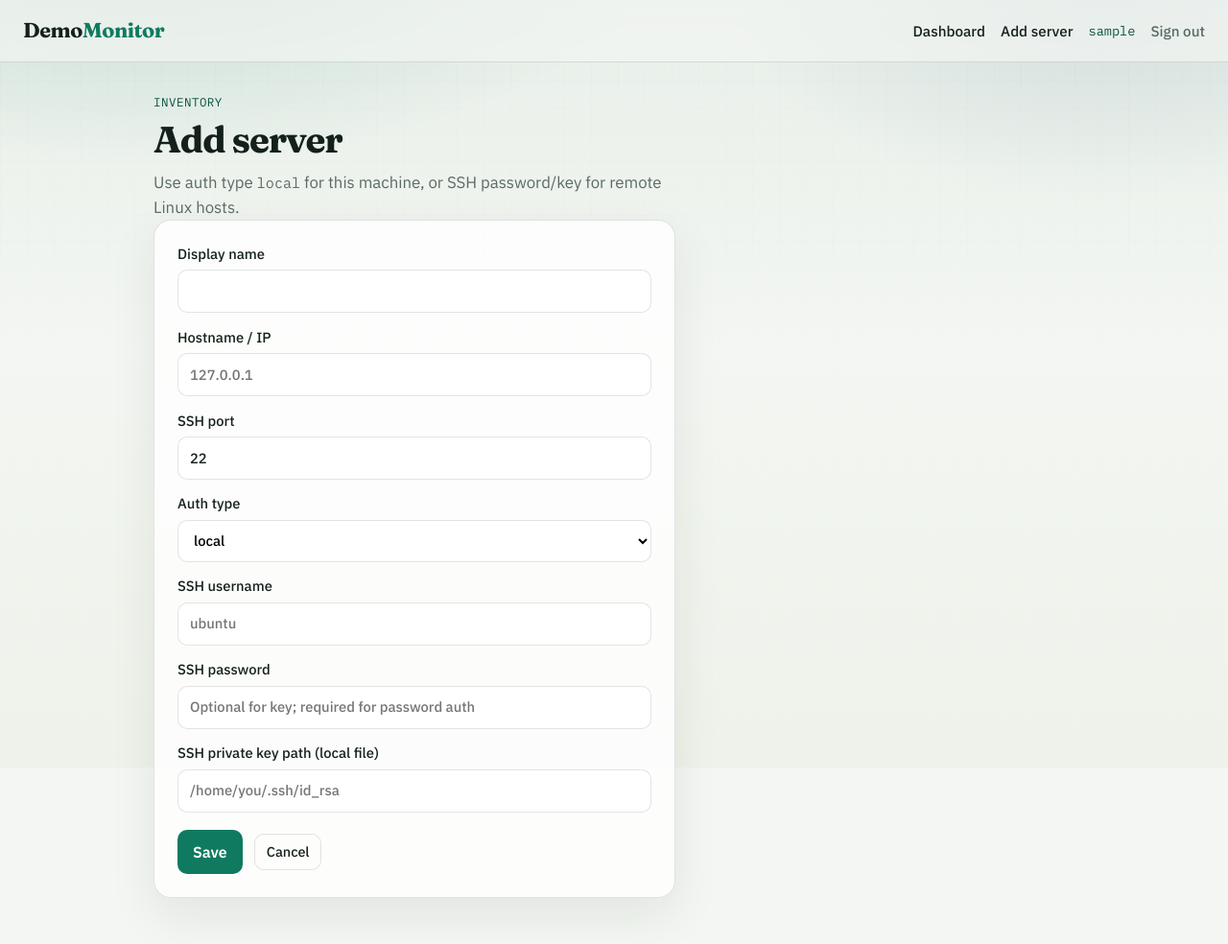
After one commit to Gangapratheep/Cursor_Training, a Flask app: page /servers/new in a window 1280 px wide. The commit adds this page. Shown: the whole page at 96% size. Run offline with Flask 3, Linux system fonts and the light colour scheme; the visitor is signed in with stand-in values (Sample User, id 1).

Commit message:
Add server inventory CRUD for Phase 2.
Introduce Server model, authenticated create/edit/delete routes, dashboard listing, docs, and tests that assert SSH secrets are never echoed in responses.

Co-authored-by: Cursor <cursoragent@cursor.com>

```diff
--- a/app.py
+++ b/app.py
@@ -1,6 +1,7 @@
 from __future__ import annotations
 
 import os
+import re
 from functools import wraps
 from pathlib import Path
 from typing import Optional
@@ -16,7 +17,7 @@ from flask import (
     url_for,
 )
 
-from models import User, db
+from models import Server, User, db
 
 BASE_DIR = Path(__file__).resolve().parent
 load_dotenv(BASE_DIR / ".env")
@@ -31,7 +32,6 @@ def create_app(test_config: Optional[dict] = None) -> Flask:
         f"sqlite:///{BASE_DIR / 'instance' / 'monitoring.db'}"
     )
     app.config["SQLALCHEMY_TRACK_MODIFICATIONS"] = False
-    # Session cookie: HttpOnly by default in Flask; harden for demo
     app.config["SESSION_COOKIE_HTTPONLY"] = True
     app.config["SESSION_COOKIE_SAMESITE"] = "Lax"
 
@@ -40,7 +40,6 @@ def create_app(test_config: Optional[dict] = None) -> Flask:
 
     Path(app.instance_path).mkdir(parents=True, exist_ok=True)
     if app.config["SQLALCHEMY_DATABASE_URI"].startswith("sqlite:///"):
-        # Ensure instance dir exists for default path
         (BASE_DIR / "instance").mkdir(parents=True, exist_ok=True)
 
     db.init_app(app)
@@ -75,6 +74,75 @@ def login_required(view):
     return wrapped
 
 
+def _safe_key_path(raw: str) -> Optional[str]:
+    path = (raw or "").strip()
+    if not path:
+        return None
+    # Reject traversal and shell metacharacters (demo hardening)
+    if ".." in Path(path).parts or re.search(r"[;\|&`$]", path):
+        raise ValueError("Invalid key path.")
+    return path
+
+
+def _apply_server_form(server: Server, *, is_create: bool) -> Optional[str]:
+    """Apply form fields onto server. Returns error message or None."""
+    display_name = (request.form.get("display_name") or "").strip()
+    hostname = (request.form.get("hostname") or "").strip()
+    auth_type = (request.form.get("auth_type") or "password").strip()
+    ssh_username = (request.form.get("ssh_username") or "").strip()
+
+    if not display_name or not hostname:
+        return "Display name and hostname are required."
+    if auth_type not in {"local", "password", "key"}:
+        return "Invalid authentication type."
+
+    try:
+        ssh_port = int(request.form.get("ssh_port") or 22)
+    except ValueError:
+        return "SSH port must be a number."
+    if ssh_port < 1 or ssh_port > 65535:
+        return "SSH port must be between 1 and 65535."
+
+    if auth_type != "local" and not ssh_username:
+        return "SSH username is required for remote servers."
+
+    try:
+        key_path = _safe_key_path(request.form.get("ssh_key_path") or "")
+    except ValueError as exc:
+        return str(exc)
+
+    if auth_type == "key" and not key_path and (is_create or not server.ssh_key_path):
+        return "SSH key path is required for key auth."
+
+    server.display_name = display_name
+    server.hostname = hostname
+    server.ssh_port = ssh_port
+    server.auth_type = auth_type
+
+    if auth_type == "local":
+        server.ssh_username = ssh_username or "local"
+        server.ssh_password = None
+        server.ssh_key_path = None
+    elif auth_type == "key":
+        server.ssh_username = ssh_username
+        if key_path:
+            server.ssh_key_path = key_path
+        # Blank password field = keep existing (never echo stored secret)
+        pwd = request.form.get("ssh_password")
+        if pwd:
+            server.ssh_password = pwd
+    else:
+        server.ssh_username = ssh_username
+        server.ssh_key_path = None
+        pwd = request.form.get("ssh_password")
+        if is_create:
+            server.ssh_password = pwd or ""
+        elif pwd:
+            server.ssh_password = pwd
+
+    return None
+
+
 def register_routes(app: Flask) -> None:
     @app.route("/login", methods=["GET", "POST"])
     def login():
@@ -93,7 +161,6 @@ def register_routes(app: Flask) -> None:
                 if not nxt.startswith("/"):
                     nxt = url_for("home")
                 return redirect(nxt)
-            # Do not echo password or username details beyond generic message
             flash("Invalid username or password.", "error")
 
         return render_template("login.html")
@@ -106,11 +173,56 @@ def register_routes(app: Flask) -> None:
     @app.route("/")
     @login_required
     def home():
-        return render_template("home.html")
+        servers = Server.query.order_by(Server.display_name).all()
+        return render_template("home.html", servers=servers)
+
+    @app.route("/servers/new", methods=["GET", "POST"])
+    @login_required
+    def server_new():
+        if request.method == "POST":
+            server = Server()
+            err = _apply_server_form(server, is_create=True)
+            if err:
+                flash(err, "error")
+                return render_template("server_form.html", server=None, title="Add server")
+            db.session.add(server)
+            db.session.commit()
+            flash(f"Server “{server.display_name}” added.", "ok")
+            return redirect(url_for("home"))
+        return render_template("server_form.html", server=None, title="Add server")
+
+    @app.route("/servers/<int:server_id>/edit", methods=["GET", "POST"])
+    @login_required
+    def server_edit(server_id: int):
+        server = db.session.get(Server, server_id)
+        if server is None:
+            return ("Not found", 404)
+        if request.method == "POST":
+            err = _apply_server_form(server, is_create=False)
+            if err:
+                flash(err, "error")
+                return render_template(
+                    "server_form.html", server=server, title="Edit server"
+                )
+            db.session.commit()
+            flash(f"Server “{server.display_name}” updated.", "ok")
+            return redirect(url_for("home"))
+        return render_template("server_form.html", server=server, title="Edit server")
+
+    @app.route("/servers/<int:server_id>/delete", methods=["POST"])
+    @login_required
+    def server_delete(server_id: int):
+        server = db.session.get(Server, server_id)
+        if server is None:
+            return ("Not found", 404)
+        name = server.display_name
+        db.session.delete(server)
+        db.session.commit()
+        flash(f"Server “{name}” removed.", "ok")
+        return redirect(url_for("home"))
 
 
 app = create_app()
 
 if __name__ == "__main__":
-    # Local demo only — do not bind 0.0.0.0
     app.run(host="127.0.0.1", port=5000, debug=True)
--- a/static/css/style.css
+++ b/static/css/style.css
@@ -279,6 +279,116 @@ h1 {
   color: #8a1f1f;
 }
 
+.flash-ok {
+  background: rgba(15, 122, 95, 0.12);
+  color: var(--accent-deep);
+}
+
+.page-flashes {
+  margin-bottom: 1rem;
+}
+
+.server-list {
+  list-style: none;
+  margin: 0;
+  padding: 0;
+  display: grid;
+  gap: 0.75rem;
+}
+
+.server-row {
+  display: flex;
+  flex-wrap: wrap;
+  align-items: center;
+  justify-content: space-between;
+  gap: 0.75rem 1rem;
+  padding: 0.9rem 1rem;
+  border: 1px solid var(--line);
+  border-radius: 12px;
+  background: rgba(255, 255, 255, 0.65);
+}
+
+.server-main {
+  display: flex;
+  flex-wrap: wrap;
+  align-items: baseline;
+  gap: 0.5rem 0.85rem;
+}
+
+.server-main .mono,
+.mono {
+  font-family: var(--font-mono);
+  font-size: 0.88rem;
+  color: var(--muted);
+}
+
+.badge {
+  font-family: var(--font-mono);
+  font-size: 0.72rem;
+  text-transform: uppercase;
+  letter-spacing: 0.04em;
+  padding: 0.15rem 0.45rem;
+  border-radius: 999px;
+  background: rgba(15, 122, 95, 0.12);
+  color: var(--accent-deep);
+}
+
+.server-actions {
+  display: flex;
+  align-items: center;
+  gap: 0.5rem;
+}
+
+.inline-form {
+  display: inline;
+  margin: 0;
+}
+
+.btn.ghost-btn,
+a.btn.ghost-btn {
+  display: inline-block;
+  text-decoration: none;
+  background: transparent;
+  color: var(--ink);
+  border: 1px solid var(--line);
+  padding: 0.45rem 0.75rem;
+  border-radius: 10px;
+  font-weight: 500;
+  font-size: 0.9rem;
+}
+
+.btn.danger {
+  background: transparent;
+  color: #8a1f1f;
+  border: 1px solid rgba(160, 40, 40, 0.35);
+  padding: 0.45rem 0.75rem;
+  font-size: 0.9rem;
+}
+
+.form-panel {
+  max-width: 34rem;
+  animation: rise 0.55s ease-out both;
+}
+
+.form-panel h1 {
+  font-size: clamp(1.8rem, 4vw, 2.4rem);
+}
+
+.server-form select {
+  font: inherit;
+  padding: 0.65rem 0.75rem;
+  border-radius: 10px;
+  border: 1px solid var(--line);
+  background: #fff;
+}
+
+.form-actions {
+  display: flex;
+  gap: 0.75rem;
+  align-items: center;
+  margin-top: 0.25rem;
+}
+
 code {
   font-family: var(--font-mono);
   font-size: 0.9em;
--- a/templates/base.html
+++ b/templates/base.html
@@ -17,7 +17,7 @@
     <a class="brand" href="{{ url_for('home') }}">Demo<span>Monitor</span></a>
     <nav class="topnav" aria-label="Primary">
       <a href="{{ url_for('home') }}">Dashboard</a>
-      <span class="nav-muted">Add server</span>
+      <a href="{{ url_for('server_new') }}">Add server</a>
       <span class="user-chip">{{ session.get('username') }}</span>
       <a class="ghost" href="{{ url_for('logout') }}">Sign out</a>
     </nav>
@@ -25,6 +25,15 @@
   {% endif %}
 
   <main class="shell">
+    {% with messages = get_flashed_messages(with_categories=true) %}
+      {% if messages %}
+        <ul class="flashes page-flashes">
+          {% for category, message in messages %}
+            <li class="flash flash-{{ category }}">{{ message }}</li>
+          {% endfor %}
+        </ul>
+      {% endif %}
+    {% endwith %}
     {% block content %}{% endblock %}
   </main>
 </body>
--- /dev/null
+++ b/templates/server_form.html
@@ -0,0 +1,58 @@
+{% extends "base.html" %}
+{% block title %}{{ title }}{% endblock %}
+{% block content %}
+<section class="form-panel">
+  <p class="eyebrow">Inventory</p>
+  <h1>{{ title }}</h1>
+  <p class="lede">Use auth type <code>local</code> for this machine, or SSH password/key for remote Linux hosts.</p>
+
+  <form method="post" class="auth-form server-form" autocomplete="off">
+    <label>
+      Display name
+      <input type="text" name="display_name" required
+             value="{{ server.display_name if server else '' }}">
+    </label>
+    <label>
+      Hostname / IP
+      <input type="text" name="hostname" required placeholder="127.0.0.1"
+             value="{{ server.hostname if server else '' }}">
+    </label>
+    <label>
+      SSH port
+      <input type="number" name="ssh_port" min="1" max="65535"
+             value="{{ server.ssh_port if server else 22 }}">
+    </label>
+    <label>
+      Auth type
+      <select name="auth_type" id="auth_type">
+        {% set at = server.auth_type if server else 'local' %}
+        <option value="local" {% if at == 'local' %}selected{% endif %}>local</option>
+        <option value="password" {% if at == 'password' %}selected{% endif %}>password</option>
+        <option value="key" {% if at == 'key' %}selected{% endif %}>key</option>
+      </select>
+    </label>
+    <label>
+      SSH username
+      <input type="text" name="ssh_username"
+             value="{{ server.ssh_username if server and server.ssh_username != 'local' else '' }}"
+             placeholder="ubuntu">
+    </label>
+    <label>
+      SSH password
+      {# Never echo stored password — blank keeps existing on edit #}
+      <input type="password" name="ssh_password" value=""
+             placeholder="{% if server and server.ssh_password %}•••••••• (unchanged if blank){% else %}Optional for key; required for password auth{% endif %}">
+    </label>
+    <label>
+      SSH private key path (local file)
+      <input type="text" name="ssh_key_path"
+             value="{{ server.ssh_key_path if server and server.ssh_key_path else '' }}"
+             placeholder="/home/you/.ssh/id_rsa">
+    </label>
+    <div class="form-actions">
+      <button type="submit" class="btn primary">Save</button>
+      <a class="btn ghost-btn" href="{{ url_for('home') }}">Cancel</a>
+    </div>
+  </form>
+</section>
+{% endblock %}
```
Also changed, not shown: docs/TODO.md (+8 -6 lines), docs/servers.md (added, +37 -0 lines), models.py (+21 -0 lines), templates/home.html (+29 -5 lines), templates/login.html (+0 -9 lines), tests/test_servers.py (added, +111 -0 lines).
